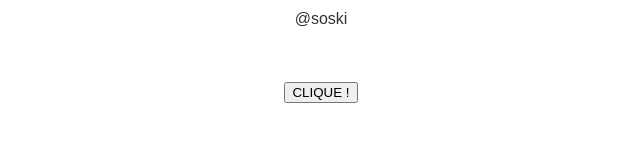
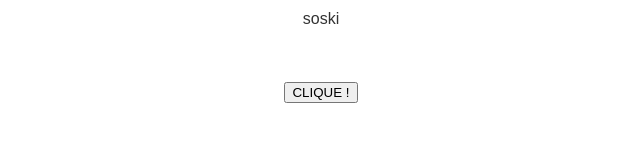
Before and after one commit to soren1/html, a plain HTML site: page index.html in a window 1280 px wide. Shown: the full height of the page, 319-959 px from the left. Drawn offline with Linux system fonts and the light colour scheme.

Commit message:
Update index.html

```diff
--- a/index.html
+++ b/index.html
@@ -36,7 +36,7 @@ function start() {
 window.onload = start;
 </script>
 
-<span>@soski</span>
+<span>soski</span>
 <br><br>
 <br><br>
 <button class="btn btn-success" onclick="stop()">CLIQUE !</button>
```
